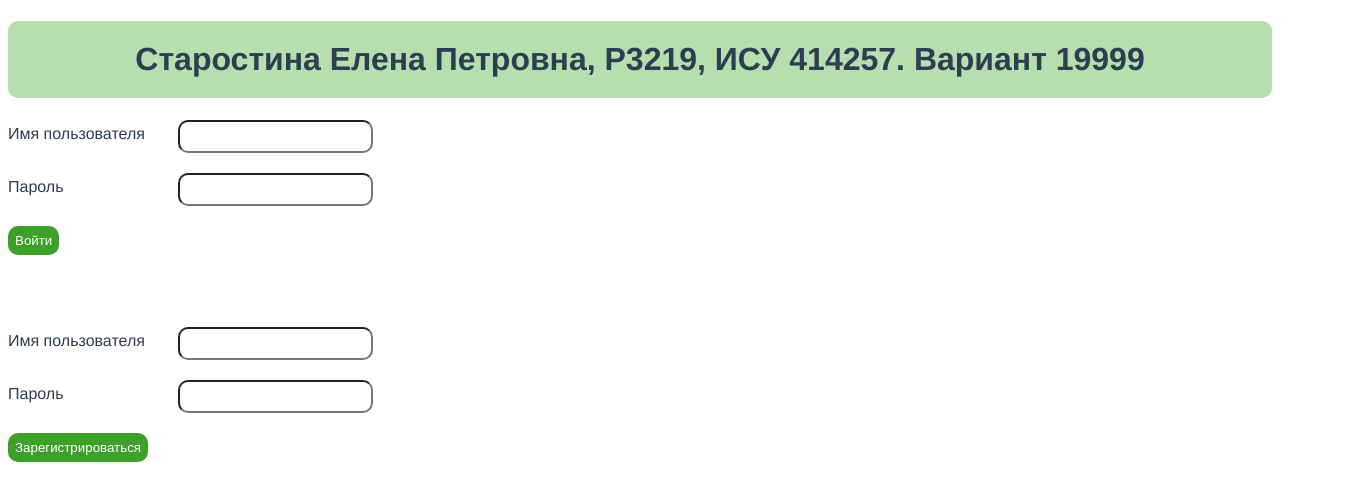
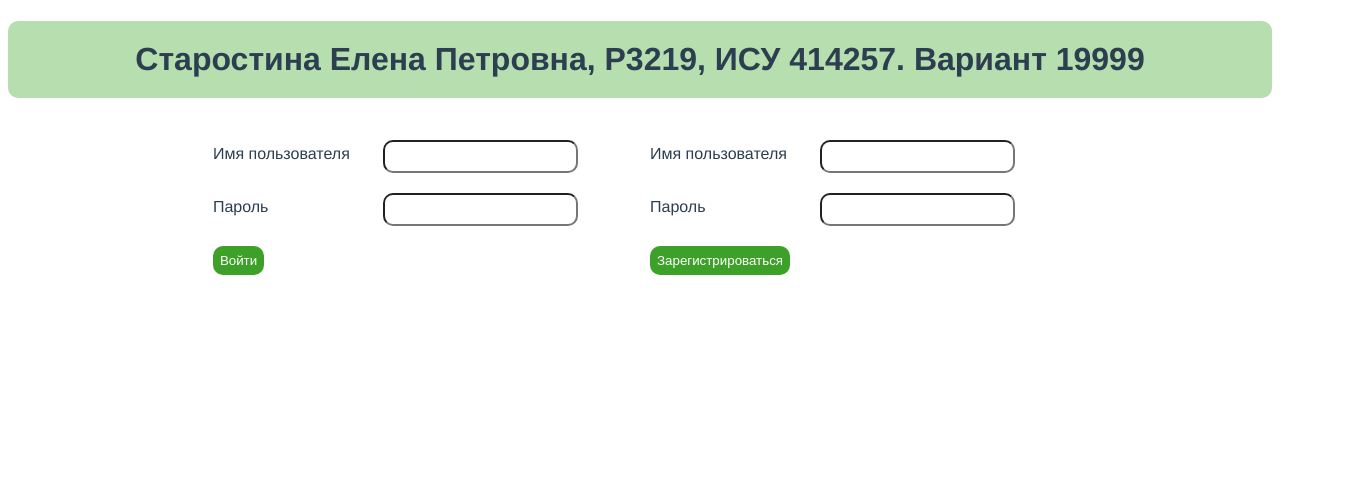
Before and after one commit to Starostina-elena/web_lab4, a Vue app in the folder frontend/: page / in a window 1280 px wide. Shown: the top 500 px of the page, 1350 px wide, since content can reach past the window. Built offline with nearby package versions, Linux system fonts and the light colour scheme.

Commit message:
login register page styles part2

```diff
--- a/frontend/src/views/LoginRegister.vue
+++ b/frontend/src/views/LoginRegister.vue
@@ -2,6 +2,7 @@
   <div class="about-me-container">
     <h1 id="about-me">Старостина Елена Петровна, P3219, ИСУ 414257. Вариант 19999</h1>
   </div>
+  <div class="form-wrapper">
     <div id="login-form-container">
       <LoginForm serverUrl="http://localhost:34350/lab4/api/auth/login"
                  defaultErrMessage="Неверный логин или пароль"
@@ -11,6 +12,7 @@
       <LoginForm serverUrl="http://localhost:34350/lab4/api/auth/register"
                  defaultErrMessage="Пользователь с таким именем уже есть"
                  btnTitle="Зарегистрироваться" class="login-register-form"/>
+    </div>
   </div>
 </template>
 
@@ -40,11 +42,21 @@ h1 {
   }
 }
 
-@media (min-width: 784px) and (max-width: 1102px) {
-
+@media (min-width: 784px) {
+  #login-form-container, #register-form-container {
+    width: 48%;
   }
-
+  .form-wrapper {
+    display: flex;
+    flex-direction: row;
+    justify-content: center;
+    gap: 20px;
+  }
+}
 @media (min-width: 1103px) {
-
+  #login-form-container {
+    margin-left: 15%;
+    margin-right: -15%;
+  }
 }
 </style>
```
Lines whose indentation alone changed are shown as unchanged.
